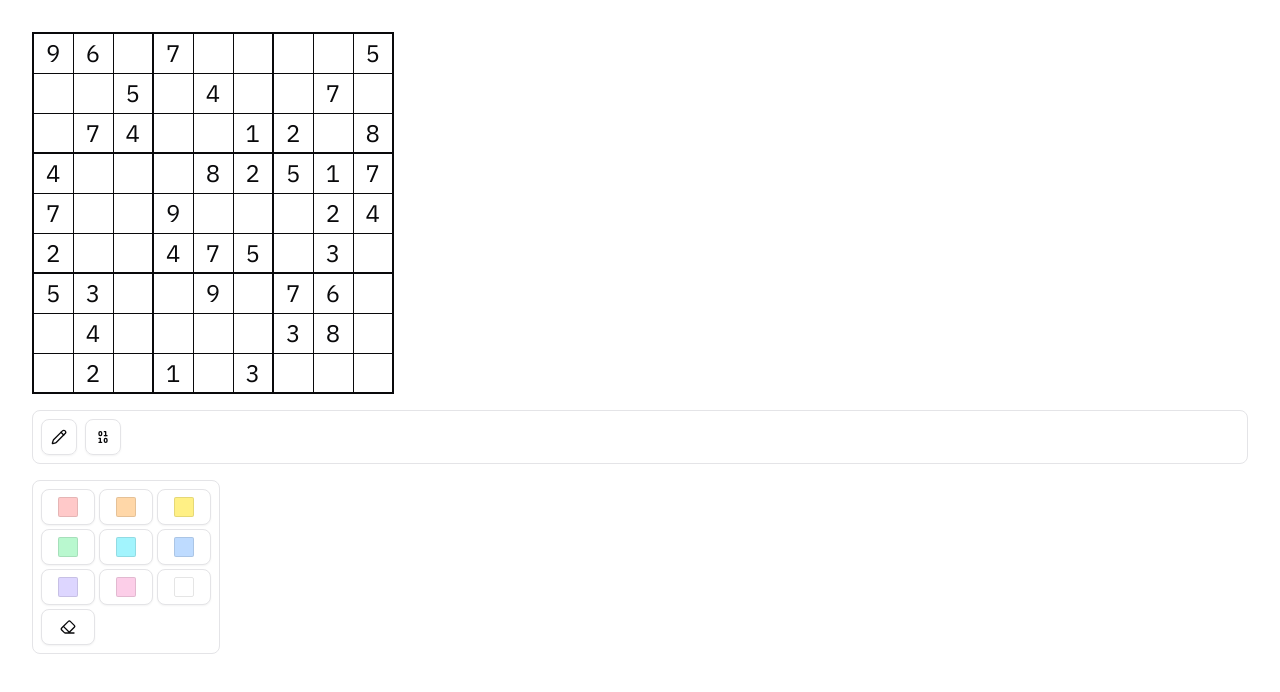
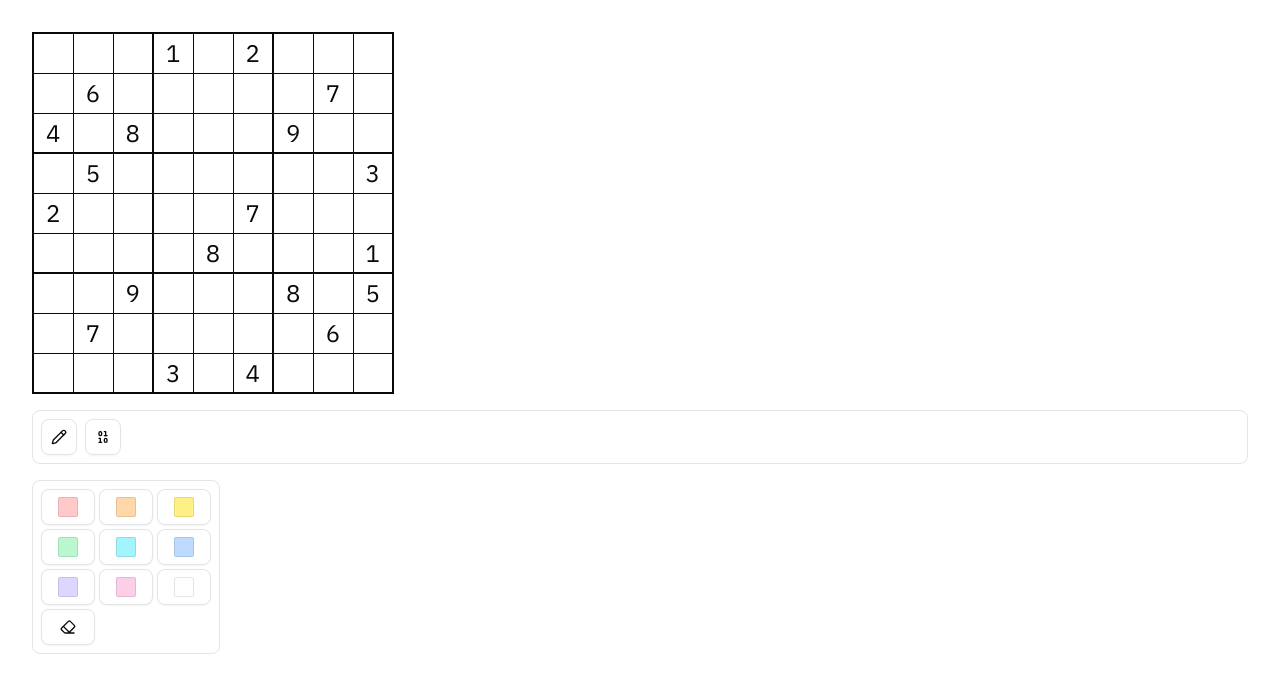
Before and after one commit to Popa-42/sudoku, a Next.js app: page / in a window 1280 px wide. Shown: the top 692 px of the page. Built offline with nearby package versions, Linux system fonts and the light colour scheme.

Commit message:
Update page.tsx
Change sudoku puzzle

```diff
--- a/src/app/page.tsx
+++ b/src/app/page.tsx
@@ -22,15 +22,15 @@ export default function Home() {
   // ];
 
   const sudokuGrid = [
-    [9, 6, 0, 7, 0, 0, 0, 0, 5],
-    [0, 0, 5, 0, 4, 0, 0, 7, 0],
-    [0, 7, 4, 0, 0, 1, 2, 0, 8],
-    [4, 0, 0, 0, 8, 2, 5, 1, 7],
-    [7, 0, 0, 9, 0, 0, 0, 2, 4],
-    [2, 0, 0, 4, 7, 5, 0, 3, 0],
-    [5, 3, 0, 0, 9, 0, 7, 6, 0],
-    [0, 4, 0, 0, 0, 0, 3, 8, 0],
-    [0, 2, 0, 1, 0, 3, 0, 0, 0],
+    [0, 0, 0, 1, 0, 2, 0, 0, 0],
+    [0, 6, 0, 0, 0, 0, 0, 7, 0],
+    [4, 0, 8, 0, 0, 0, 9, 0, 0],
+    [0, 5, 0, 0, 0, 0, 0, 0, 3],
+    [2, 0, 0, 0, 0, 7, 0, 0, 0],
+    [0, 0, 0, 0, 8, 0, 0, 0, 1],
+    [0, 0, 9, 0, 0, 0, 8, 0, 5],
+    [0, 7, 0, 0, 0, 0, 0, 6, 0],
+    [0, 0, 0, 3, 0, 4, 0, 0, 0],
   ];
 
   const [current, setCurrent] = useState<[number, number] | undefined>();
```
